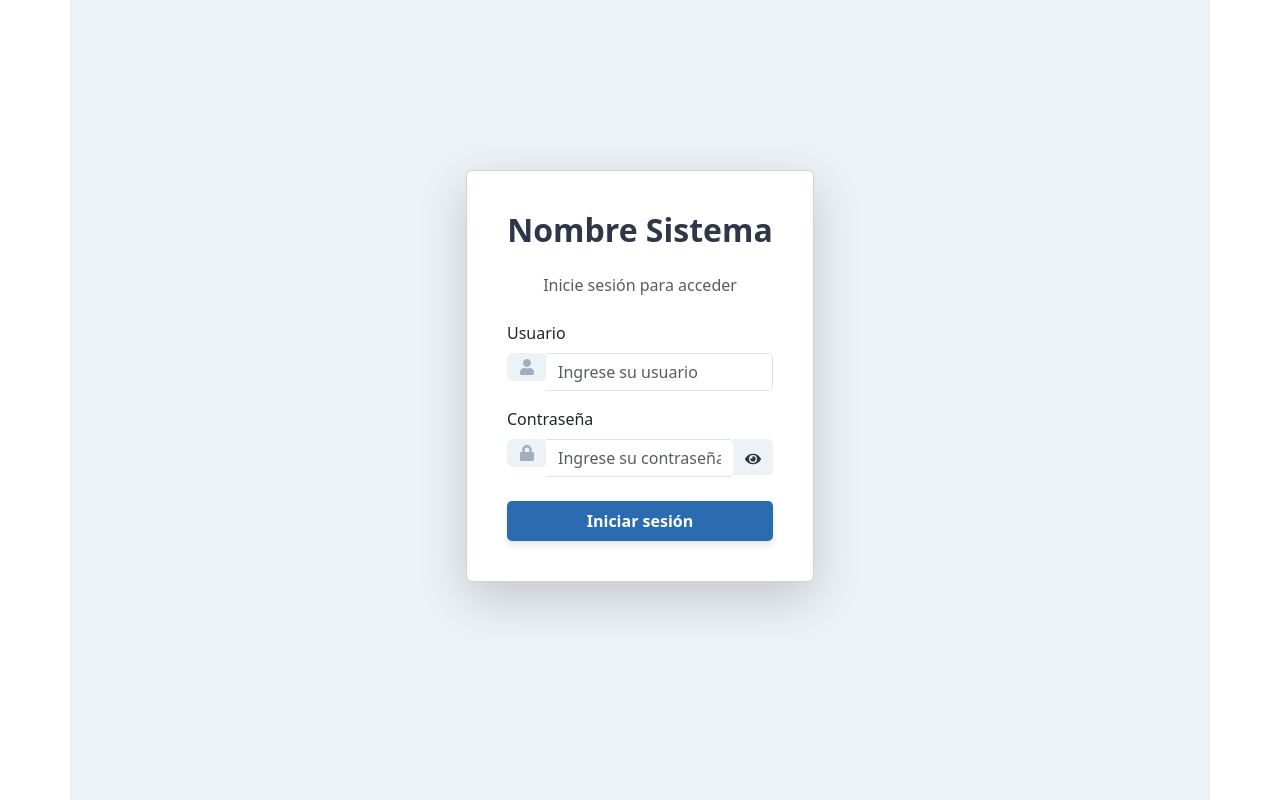
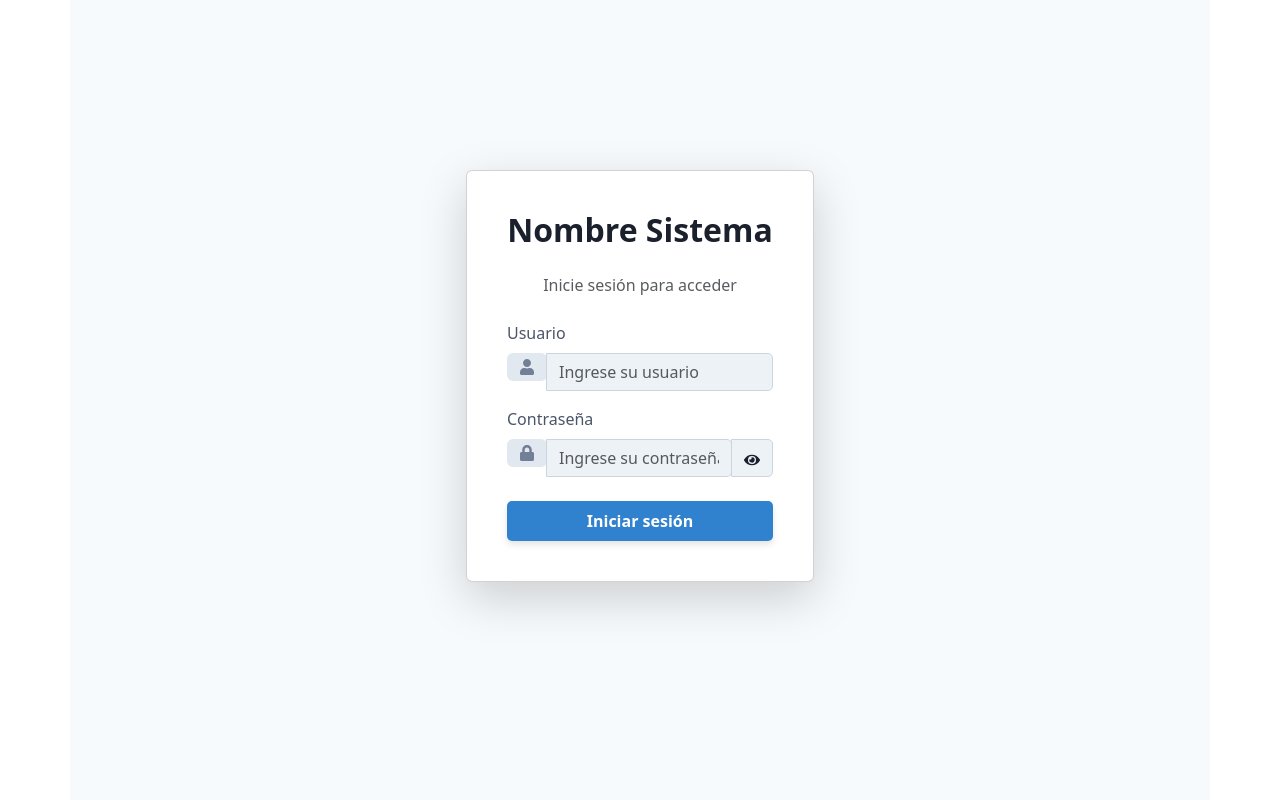
Before and after one commit to Seni0r-C/plantilla_ui_react_boostrap, a React (Vite) app: page /login in a window 1280 px wide. Built offline with nearby package versions, Linux system fonts and the light colour scheme.

Commit message:
otros colores

```diff
--- a/src/pages/login.jsx
+++ b/src/pages/login.jsx
@@ -3,10 +3,8 @@ import { Container, Row, Col, Form, Button, Card } from 'react-bootstrap';
 import { FaUser, FaLock, FaEye, FaEyeSlash } from 'react-icons/fa';
 
 const Login = () => {
-    // Estado para mostrar u ocultar la contraseña
     const [showPassword, setShowPassword] = useState(false);
 
-    // Función para alternar el estado de la contraseña
     const togglePasswordVisibility = () => {
         setShowPassword(!showPassword);
     };
@@ -14,52 +12,60 @@ const Login = () => {
     return (
         <Container
             className="d-flex justify-content-center align-items-center min-vh-100"
-            style={{ backgroundColor: '#edf2f7' }} // Fondo suave
+            style={{ backgroundColor: '#f7fafc' }} // Fondo más suave y claro
         >
             <Row className="w-100">
                 <Col md={6} lg={4} className="mx-auto">
                     <Card className="shadow-lg p-4 mb-5 bg-white rounded" style={{ borderRadius: '15px' }}>
                         <Card.Body>
-                            {/* Título */}
-                            <h2 className="text-center mb-4" style={{ fontWeight: 'bold', color: '#2d3748' }}>
+                            <h2 className="text-center mb-4" style={{ fontWeight: 'bold', color: '#1a202c' }}>
                                 Nombre Sistema
                             </h2>
                             <p className="text-center text-muted mb-4">
                                 Inicie sesión para acceder
                             </p>
 
-                            {/* Formulario */}
                             <Form>
                                 {/* Grupo Usuario */}
                                 <Form.Group className="mb-3" controlId="formBasicEmail">
-                                    <Form.Label>Usuario</Form.Label>
+                                    <Form.Label style={{ color: '#4a5568' }}>Usuario</Form.Label>
                                     <div className="input-group">
                                         <div className="input-group-prepend">
-                                            <span className="input-group-text" style={{ backgroundColor: '#edf2f7', border: 'none' }}>
-                                                <FaUser color="#a0aec0" />
+                                            <span className="input-group-text" style={{ backgroundColor: '#e2e8f0', border: 'none' }}>
+                                                <FaUser color="#718096" />
                                             </span>
                                         </div>
                                         <Form.Control
                                             type="text"
                                             placeholder="Ingrese su usuario"
-                                            style={{ borderLeft: 'none', borderRadius: '0 5px 5px 0' }}
+                                            style={{
+                                                borderLeft: 'none',
+                                                borderRadius: '0 5px 5px 0',
+                                                backgroundColor: '#edf2f7',
+                                                border: '1px solid #cbd5e0',
+                                            }}
                                         />
                                     </div>
                                 </Form.Group>
 
                                 {/* Grupo Contraseña */}
                                 <Form.Group className="mb-4" controlId="formBasicPassword">
-                                    <Form.Label>Contraseña</Form.Label>
+                                    <Form.Label style={{ color: '#4a5568' }}>Contraseña</Form.Label>
                                     <div className="input-group">
                                         <div className="input-group-prepend">
-                                            <span className="input-group-text" style={{ backgroundColor: '#edf2f7', border: 'none' }}>
-                                                <FaLock color="#a0aec0" />
+                                            <span className="input-group-text" style={{ backgroundColor: '#e2e8f0', border: 'none' }}>
+                                                <FaLock color="#718096" />
                                             </span>
                                         </div>
                                         <Form.Control
-                                            type={showPassword ? 'text' : 'password'}  // Cambia entre 'text' y 'password'
+                                            type={showPassword ? 'text' : 'password'}
                                             placeholder="Ingrese su contraseña"
-                                            style={{ borderLeft: 'none', borderRadius: '0 5px 5px 0' }}
+                                            style={{
+                                                borderLeft: 'none',
+                                                borderRadius: '0 5px 5px 0',
+                                                backgroundColor: '#edf2f7',
+                                                border: '1px solid #cbd5e0',
+                                            }}
                                         />
                                         <div className="input-group-append">
                                             <Button
@@ -68,8 +74,8 @@ const Login = () => {
                                                 style={{
                                                     borderRadius: '0 5px 5px 0',
                                                     backgroundColor: '#edf2f7',
-                                                    border: 'none',
-                                                    color: '#2d3748', // Mismo color del texto
+                                                    border: '1px solid #cbd5e0',
+                                                    color: '#1a202c',
                                                 }}
                                             >
                                                 {showPassword ? <FaEyeSlash /> : <FaEye />}
@@ -84,12 +90,16 @@ const Login = () => {
                                     type="submit"
                                     className="w-100 py-2"
                                     style={{
-                                        backgroundColor: '#2b6cb0',
+                                        backgroundColor: '#3182ce',
                                         border: 'none',
                                         borderRadius: '5px',
                                         fontWeight: 'bold',
+                                        color: '#fff',
                                         boxShadow: '0 4px 6px rgba(0, 0, 0, 0.1)',
+                                        transition: 'background-color 0.3s ease',
                                     }}
+                                    onMouseOver={(e) => (e.target.style.backgroundColor = '#2c5282')}
+                                    onMouseOut={(e) => (e.target.style.backgroundColor = '#3182ce')}
                                 >
                                     Iniciar sesión
                                 </Button>
```
